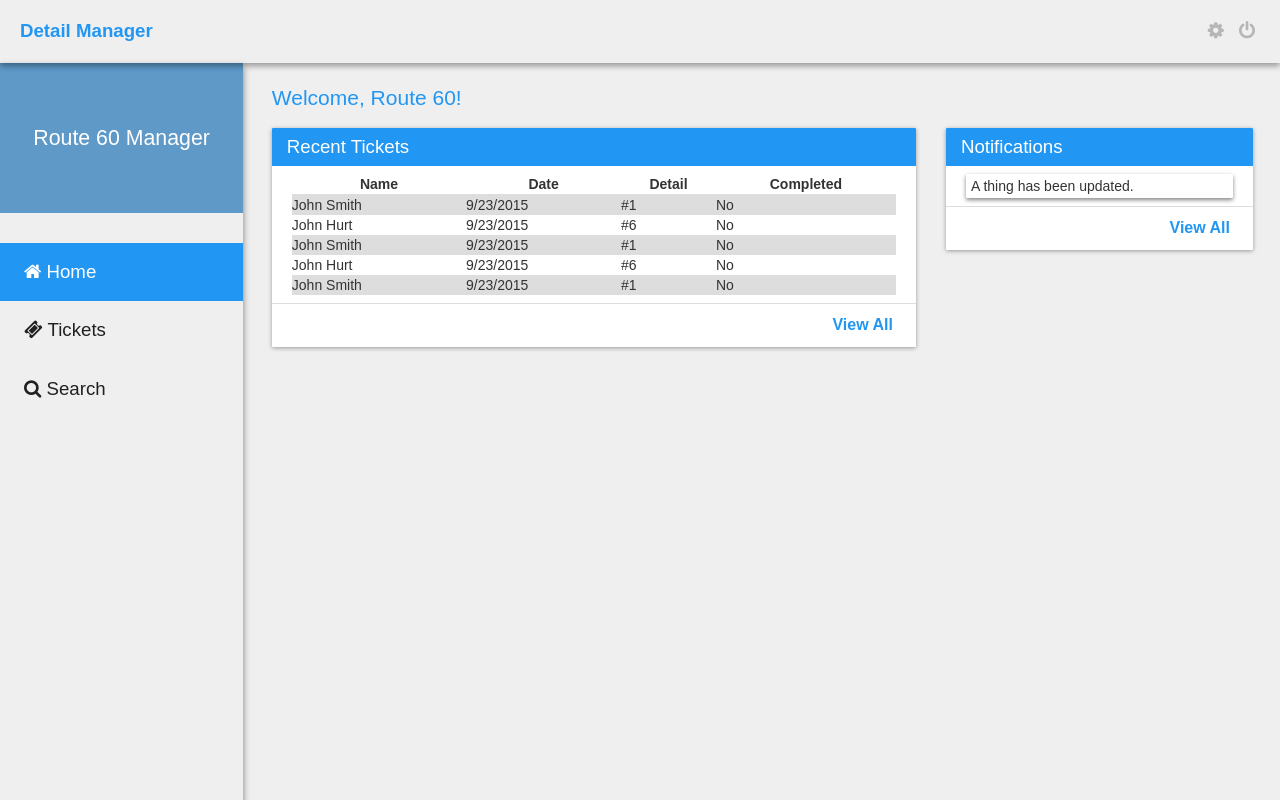
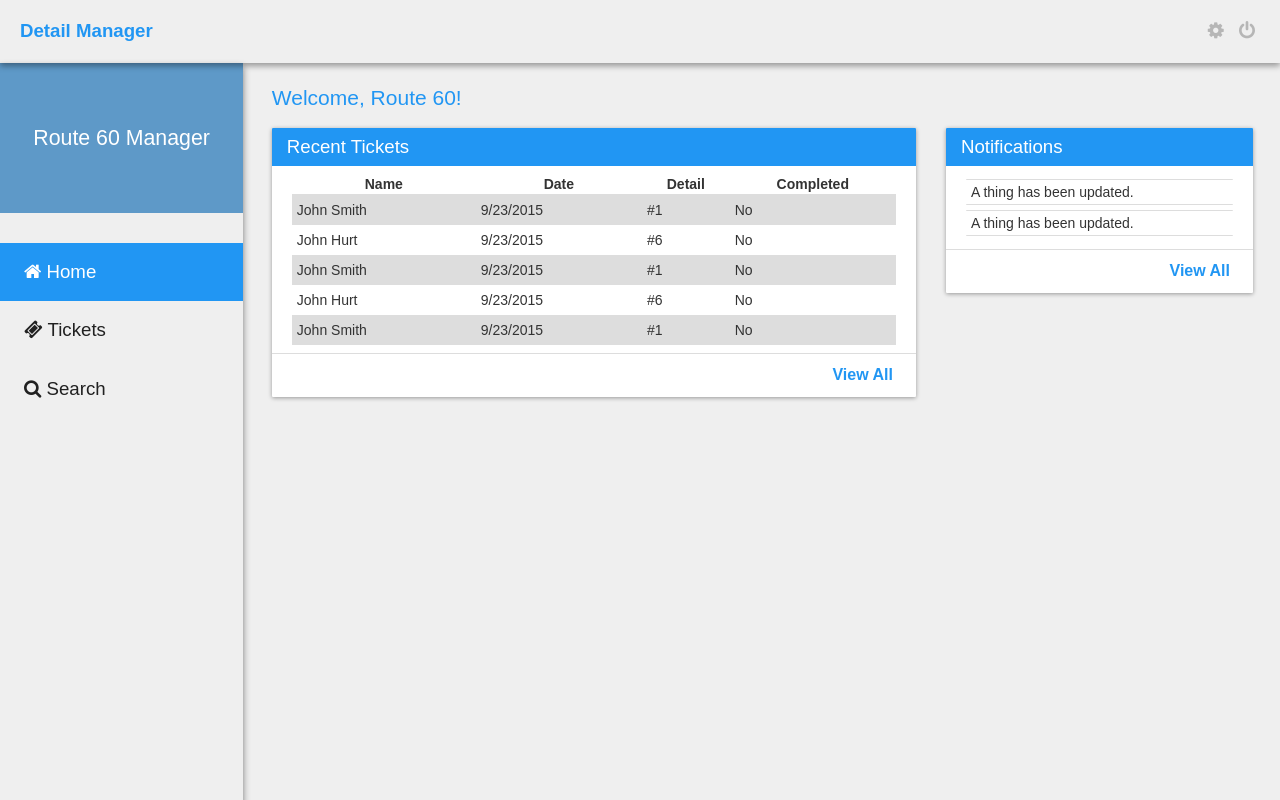
Before and after one commit to SDCore/scheduling.r60, a PHP site: page / in a window 1280 px wide. Run offline with PHP 8.4, Linux system fonts and the light colour scheme; some libraries are stand-ins or nearby versions; some web fonts are replaced; grey boxes are pictures that could not be loaded.

Commit message:
More CSS files and stuff. And trying to ignore files. It's not working. Sadface.

```diff
--- a/assets/css/main.css
+++ b/assets/css/main.css
@@ -119,9 +119,12 @@ body {
 
 .notification {
   width: 100%;
+  margin-top: 5px;
   padding: 2px 5px;
   border-radius: 1px;
-  box-shadow: 0 2px 4px rgba(0, 0, 0, 0.49); }
+  margin-bottom: 5px;
+  border-top: 1px solid #DDDDDD;
+  border-bottom: 1px solid #DDDDDD; }
 
 .button-flat {
   font-size: 12pt;
@@ -130,10 +133,13 @@ body {
   padding: 4px 8px;
   font-weight: bold;
   text-decoration: none;
-  transition: box-shadow 0.18s ease; }
+  transition: box-shadow 0.36s ease-in-out; }
   .button-flat:hover {
     text-decoration: none;
-    transition: box-shadow 0.18s ease;
+    transition: box-shadow 0.36s ease-in-out;
     box-shadow: 0 2px 6px rgba(0, 0, 0, 0.37); }
 
+td {
+  padding: 5px; }
+
 /*# sourceMappingURL=main.css.map */
--- a/assets/css/main.scss
+++ b/assets/css/main.scss
@@ -156,9 +156,12 @@ body {
 
 .notification {
 	width: 100%;
+	margin-top: 5px;
 	padding: 2px 5px;
 	border-radius: 1px;
-	box-shadow: 0 2px 4px rgba(0, 0, 0, 0.49);
+	margin-bottom: 5px;
+	border-top: 1px solid #DDDDDD;
+	border-bottom: 1px solid #DDDDDD;
 }
 
 .button-flat {
@@ -168,10 +171,14 @@ body {
 	padding: 4px 8px;
 	font-weight: bold;
 	text-decoration: none;
-	transition: box-shadow 0.18s ease;
+	transition: box-shadow 0.36s ease-in-out;
 	&:hover {
 		text-decoration: none;
-		transition: box-shadow 0.18s ease;
+		transition: box-shadow 0.36s ease-in-out;
 		box-shadow: 0 2px 6px rgba(0, 0, 0, 0.37);
 	}
 }
+
+td {
+	padding: 5px;
+}
--- a/index.php
+++ b/index.php
@@ -41,7 +41,7 @@
 				<div class="card">
 					<div class="card-title">Recent Tickets</div>
 					<div class="card-content">
-						<table class="table">
+						<table class="table" padding="10">
 							<thead>
 								<tr>
 									<th>Name</th>
@@ -98,6 +98,9 @@
 						<div class="notification">
 							A thing has been updated.
 						</div>
+						<div class="notification">
+							A thing has been updated.
+						</div>
 					</div>
 					<div class="card-footer">
 						<a class="button-flat right">View All</a>
```
Also changed, not shown: 2 other files.
